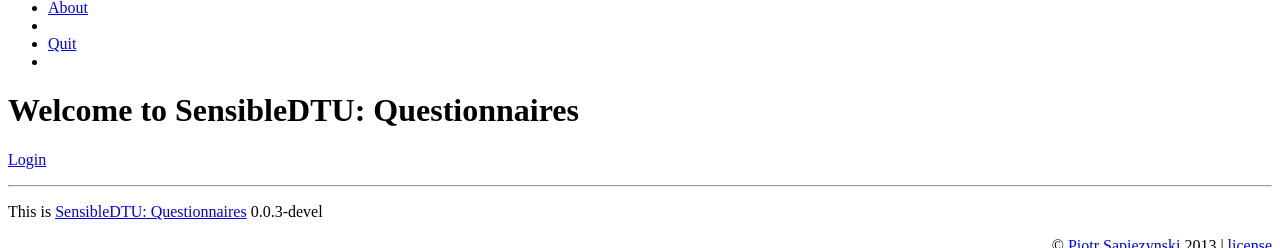
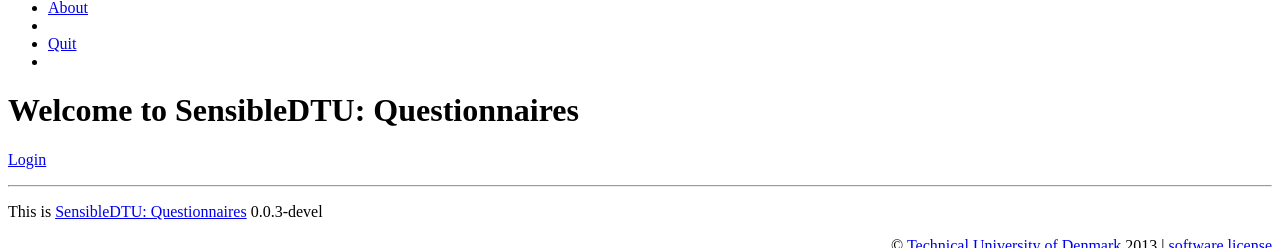
Before and after one commit to RaduGatej/SensibleData-Apps-Questionaires, a Django app: template questionnaires/templates/home.html in a window 1280 px wide. Shown: the part 121-369 px from the top of the page. Run offline with Django 3.2, Linux system fonts and the light colour scheme; the template is opened without the code that fills it, so the values that code supplies are empty; some libraries are stand-ins or nearby versions.

Commit message:
new footer

```diff
--- a/questionnaires/templates/base.html
+++ b/questionnaires/templates/base.html
@@ -88,13 +88,20 @@
 			<p>This is <a href="https://github.com/MIT-Model-Open-Data-and-Identity-System/SensibleData-Apps-Questionaires">SensibleDTU: Questionnaires</a>
 			<span class="label label-important">0.0.3-devel</span></p>
         </div>
-        <div class="span6" style="text-align:right">
-            <p>
-                &copy; <a href="http://www.dtu.dk/Service/Telefonbog/Person?id=55971&cpid=116399&tab=3&qt=dtuprojectquery">Piotr Sapiezynski</a> 2013
-                |
-                <a href="https://raw.github.com/MIT-Model-Open-Data-and-Identity-System/SensibleData-Apps-Questionaires/master/LICENSE">license</a>
-            </p>
-        </div>
+
+		 <div class="span6" style="text-align:right">
+			         <p>
+					         &copy; <a href="https://raw.github.com/MIT-Model-Open-Data-and-Identity-System/SensibleData-Platform/master/COPYRIGHT">Technical University of Denmark</a> 2013
+							         |
+									         <a href="https://raw.github.com/MIT-Model-Open-Data-and-Identity-System/SensibleData-Platform/master/LICENSE">software license</a>
+											         </p>
+													     </div>
+
+														 <div class="span">
+															        <p><a rel="license" href="https://creativecommons.org/licenses/by/3.0/deed.en_US"><img alt="Creative Commons License" style="border-width:0" src="https://i.creativecommons.org/l/by/3.0/80x15.png" /></a> <span xmlns:dct="https://purl.org/dc/terms/" property="dct:title"></span> licensed under a <a rel="license" href="https://creativecommons.org/licenses/by/3.0/deed.en_US">Creative Commons Attribution 3.0 Unported License</a>.</p>
+																       </div>
+
+
     </footer>
 
 </div> <!-- container -->
```
